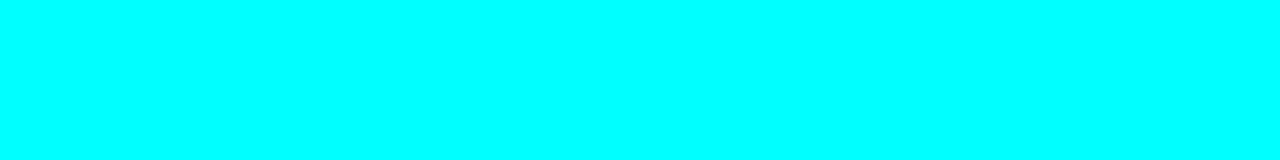
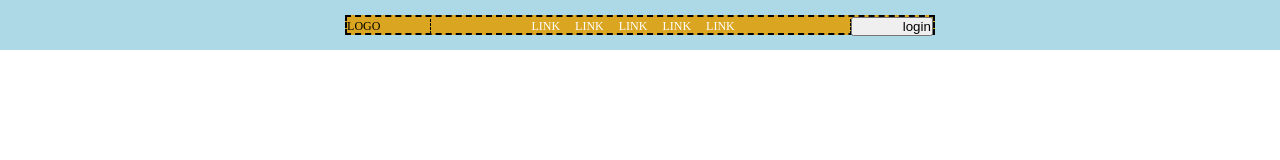
Before and after one commit to maricamola/htmlcss-struttura-discord, a plain HTML site: page index.html in a window 1280 px wide. Drawn offline with Linux system fonts and the light colour scheme.

Commit message:
[second commit]

```diff
--- a/CSS/style.css
+++ b/CSS/style.css
@@ -1,3 +1,59 @@
-body{
-background-color: aqua;
+*{
+  margin: 0;
+  padding: 0;
+  box-sizing: border-box;
 }
+
+.container{
+  font-size: 12px;
+}
+
+header{
+  display: flex;
+  justify-content: center;
+  background-color:#ADD8E6;
+  height: 50px;
+  align-items: center;
+  flex-wrap: wrap;
+}
+
+.intestazione{
+  background-color: #DAA520;
+  display: flex;
+  justify-content: space-between;
+  height: 20px;
+  border: 2px dashed black;
+  align-items: center;
+  flex-wrap: wrap;
+}
+
+.logo{
+  padding-right: 50px;
+}
+
+.login{
+  padding-left: 50px;
+}
+
+nav ul{
+  display: flex;
+  flex-wrap: wrap;
+  list-style: none;
+  padding: 0 100px;
+  border-left: 1px dashed black;
+  border-right: 1px dashed black;
+}
+
+nav ul li a{
+  color: white;
+  text-decoration: none;
+  text-transform: uppercase;
+}
+
+nav ul li{
+  margin-right: 15px;
+}
+
+nav ul li a:hover{
+  text-decoration: underline;
+}
--- a/index.html
+++ b/index.html
@@ -8,6 +8,26 @@
   <link rel="stylesheet" href="CSS/style.css">
 </head>
 <body>
+  <div class="container">
 
+  <header>
+    <div class="intestazione">
+      <div class="logo">LOGO</div>
+      <nav>
+        <ul>
+          <li><a href="#">link</a></li>
+          <li><a href="#">link</a></li>
+          <li><a href="#">link</a></li>
+          <li><a href="#">link</a></li>
+          <li><a href="#">link</a></li>
+        </ul>
+      </nav>
+      <button class="login">login</button>
+
+    </div>
+
+  </header>
+
+</div>
 </body>
 </html>
```
